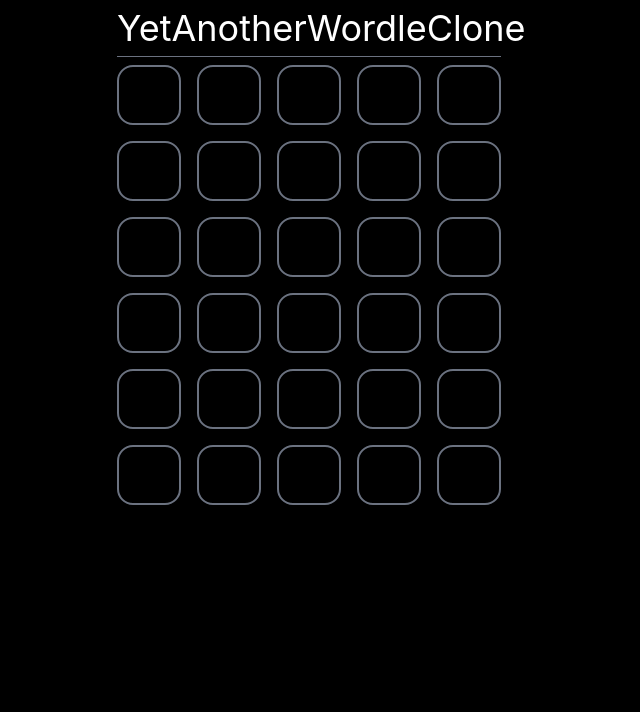
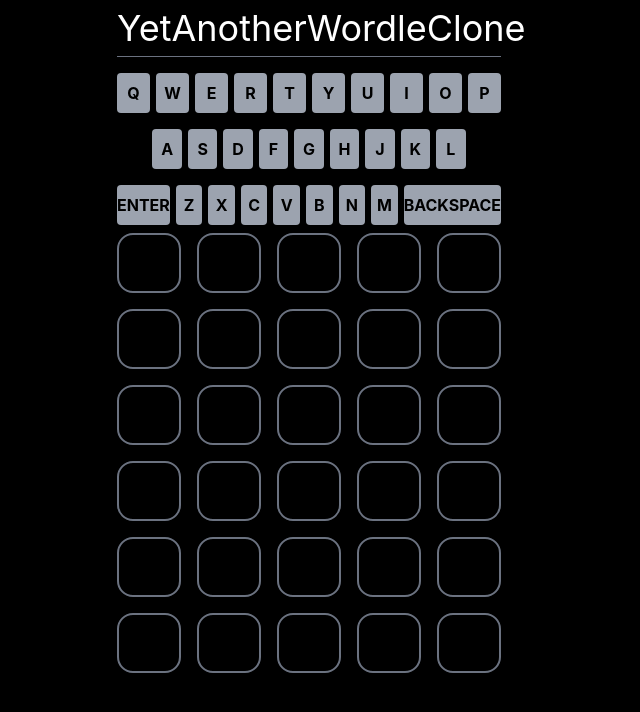
Before and after one commit to ecabigting/yetanotherwordleclone, a React (Vite) app: page / in a window 1280 px wide. Shown: the top 712 px of the page, without its empty margins (331-971 px from the left). Built offline with nearby package versions, Linux system fonts and the light colour scheme.

Commit message:
build the on-screen keyboard

```diff
--- a/src/App.tsx
+++ b/src/App.tsx
@@ -1,4 +1,5 @@
 import React, { useEffect, useRef, useState } from 'react';
+import Keyboard from './Keyboard';
 import { userStore, GUESS_LENGTH } from './store';
 import { isValidWord } from './word-utils';
 import WordRow from './WordRow';
@@ -52,6 +53,8 @@
       <header className='border-b border-gray-500 pb-2 mb-2 my-2'>
         <h1 className='text-4xl text-center text-white'>YetAnotherWordleClone</h1>
       </header>
+
+      <Keyboard/>
 
       <main className='grid grid-rows-6 gap-4'>
         {rows.map(({ guess, result }, index) => (
--- /dev/null
+++ b/src/Keyboard.tsx
@@ -0,0 +1,25 @@
+export default function Keyboard()
+{
+    return <div className="flex flex-col">
+        {KeyboardChars.map((keyCharRow,rIndex) => {
+            return (
+            <div key={rIndex} className="flex justify-center my-2 space-x-1.5">
+                {
+                    keyCharRow.map((key,i) => {
+                        let styles="rounded font-bold uppercase py-2 flex-1";
+                        if(key !== '') {
+                            styles+=" bg-gray-400"
+                        }
+                        return <button key={i} className={styles}>{key}</button>
+                    })
+                }
+            </div>)
+        })}
+    </div>;
+}
+
+const KeyboardChars = [
+    ['q', 'w', 'e', 'r', 't', 'y', 'u', 'i', 'o', 'p'],
+    ['', 'a', 's', 'd', 'f', 'g', 'h', 'j', 'k', 'l', ''],
+    ['Enter', 'z', 'x', 'c', 'v', 'b', 'n', 'm', 'Backspace'],
+  ];
```
